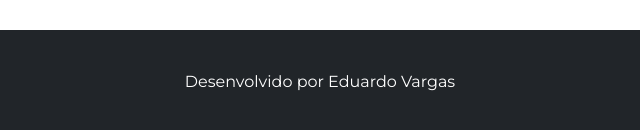
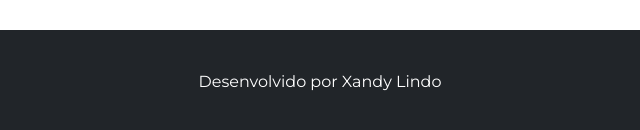
Before and after one commit to xandydrv/nn, a plain HTML site: page index.html in a window 1280 px wide. Shown: the part 2408-2538 px from the top of the page, 320-960 px from the left. Drawn offline with nearby package versions, Linux system fonts and the light colour scheme.

Commit message:
Update index.html

```diff
--- a/index.html
+++ b/index.html
@@ -97,7 +97,7 @@
     <footer class="bg-dark text-white text-center p-4">
 
         </div>
-        <p class="mt-3">Desenvolvido por Eduardo Vargas</p>
+        <p class="mt-3">Desenvolvido por Xandy Lindo</p>
     </footer>
 
     <script src="https://cdnjs.cloudflare.com/ajax/libs/scrollReveal.js/4.0.9/scrollreveal.js"></script>
```
